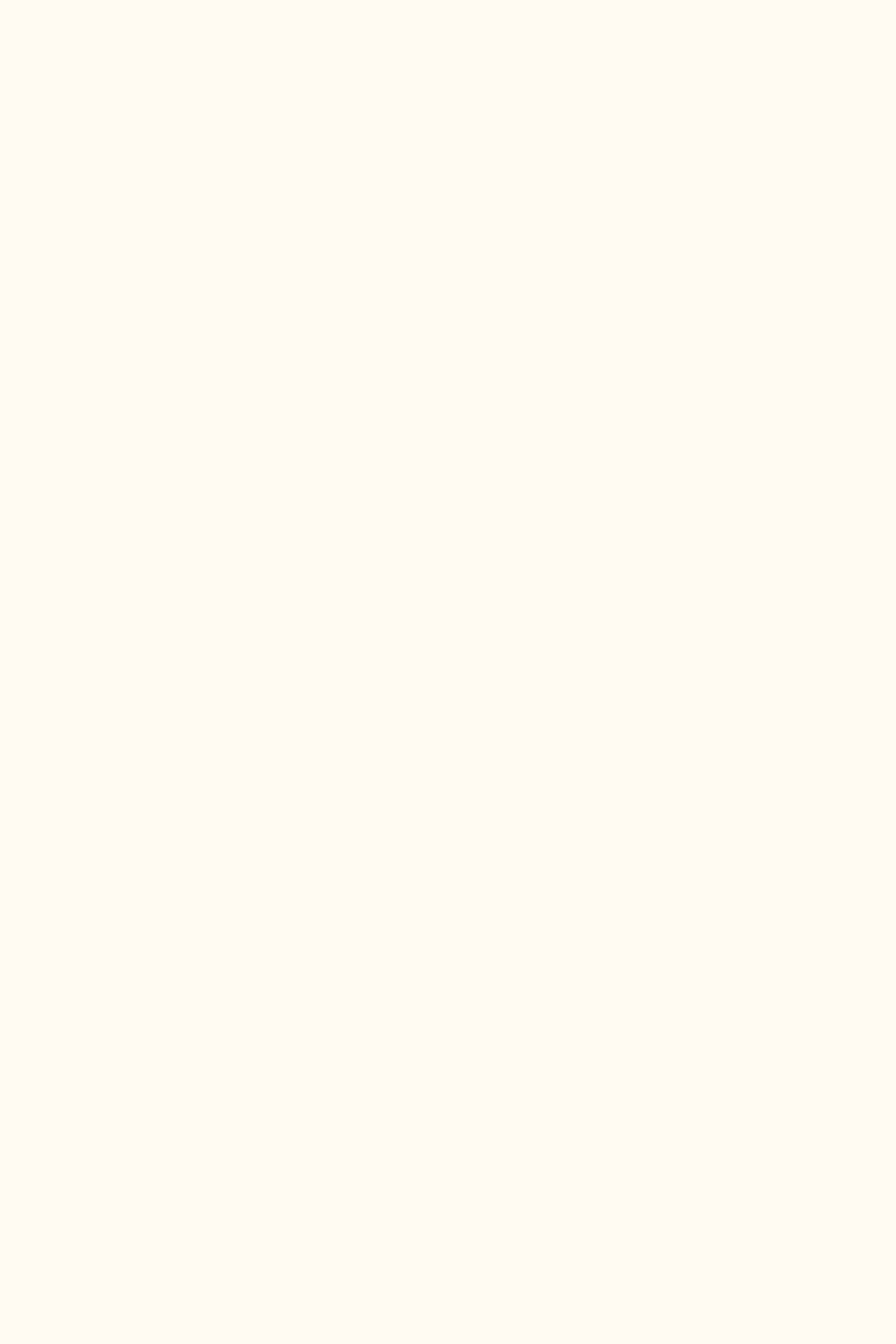
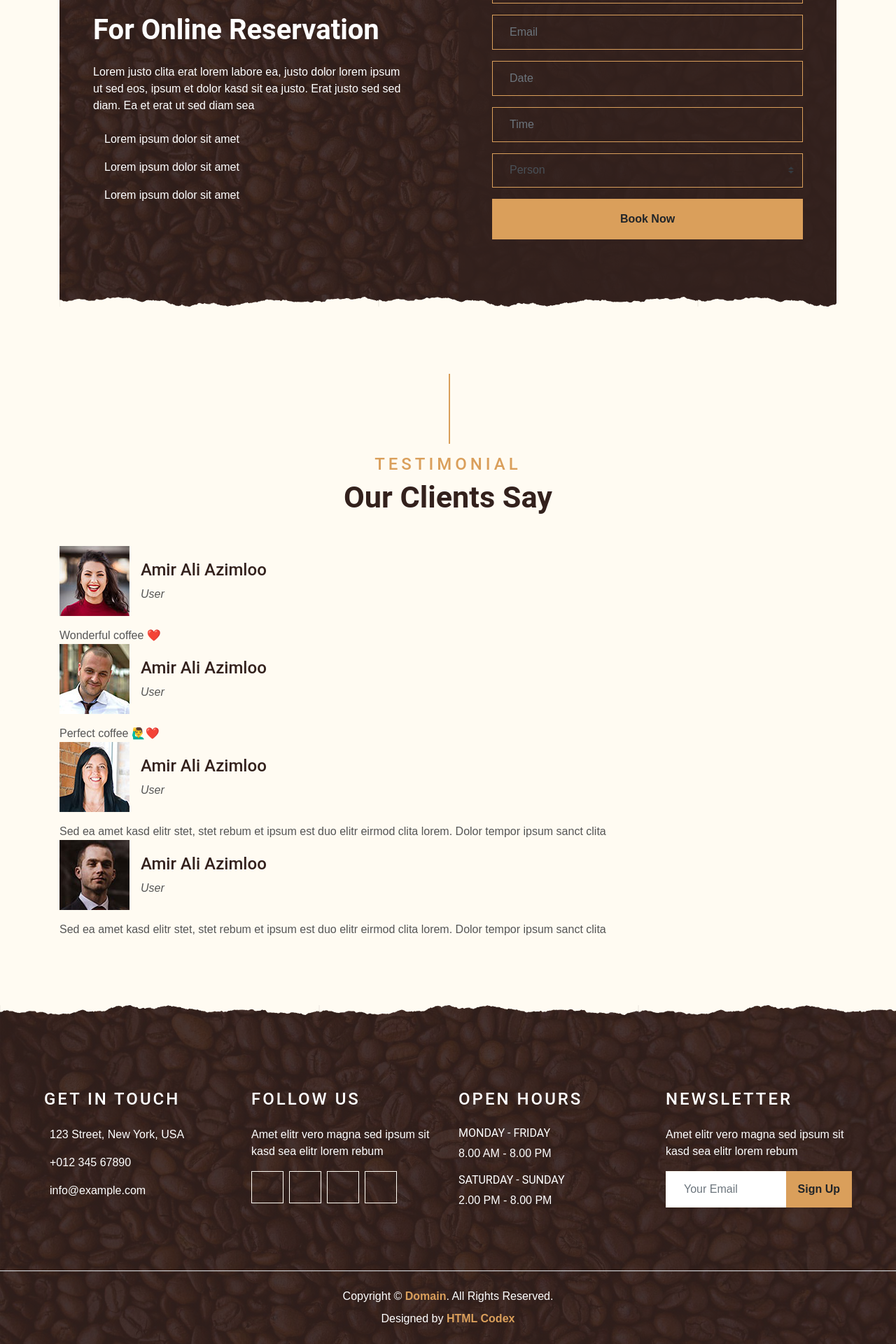
Before and after one commit to AmirAliAzimloo/SSR-SSG-Next13-Pages, a Next.js app: page / in a window 1280 px wide. Shown: the part 4197-6117 px from the top of the page at 70% size. Before the commit the page ends 3936 px from the top, so only its background shows below. Built offline with nearby package versions, Linux system fonts and the light colour scheme; data requests are answered from the project's data file.

Commit message:
footer & comments completed

```diff
--- a/components/modules/Footer/Footer.tsx
+++ b/components/modules/Footer/Footer.tsx
@@ -1,7 +1,108 @@
 import React from "react";
 
 function Footer() {
-  return <div>Footer</div>;
+  return (
+    <div className="container-fluid footer text-white mt-5 pt-5 px-0 position-relative overlay-top">
+      <div className="row mx-0 pt-5 px-sm-3 px-lg-5 mt-4">
+        <div className="col-lg-3 col-md-6 mb-5">
+          <h4
+            className="text-white text-uppercase mb-4"
+            style={{ letterSpacing: "3px" }}
+          >
+            Get In Touch
+          </h4>
+          <p>
+            <i className="fa fa-map-marker-alt mr-2"></i>123 Street, New York, USA
+          </p>
+          <p>
+            <i className="fa fa-phone-alt mr-2"></i>+012 345 67890
+          </p>
+          <p className="m-0">
+            <i className="fa fa-envelope mr-2"></i>info@example.com
+          </p>
+        </div>
+        <div className="col-lg-3 col-md-6 mb-5">
+          <h4
+            className="text-white text-uppercase mb-4"
+            style={{ letterSpacing: "3px" }}
+          >
+            Follow Us
+          </h4>
+          <p>Amet elitr vero magna sed ipsum sit kasd sea elitr lorem rebum</p>
+          <div className="d-flex justify-content-start">
+            <a className="btn btn-lg btn-outline-light btn-lg-square mr-2" href="#">
+              <i className="fab fa-twitter"></i>
+            </a>
+            <a className="btn btn-lg btn-outline-light btn-lg-square mr-2" href="#">
+              <i className="fab fa-facebook-f"></i>
+            </a>
+            <a className="btn btn-lg btn-outline-light btn-lg-square mr-2" href="#">
+              <i className="fab fa-linkedin-in"></i>
+            </a>
+            <a className="btn btn-lg btn-outline-light btn-lg-square" href="#">
+              <i className="fab fa-instagram"></i>
+            </a>
+          </div>
+        </div>
+        <div className="col-lg-3 col-md-6 mb-5">
+          <h4
+            className="text-white text-uppercase mb-4"
+            style={{ letterSpacing: "3px" }}
+          >
+            Open Hours
+          </h4>
+          <div>
+            <h6 className="text-white text-uppercase">Monday - Friday</h6>
+            <p>8.00 AM - 8.00 PM</p>
+            <h6 className="text-white text-uppercase">Saturday - Sunday</h6>
+            <p>2.00 PM - 8.00 PM</p>
+          </div>
+        </div>
+        <div className="col-lg-3 col-md-6 mb-5">
+          <h4
+            className="text-white text-uppercase mb-4"
+            style={{ letterSpacing: "3px" }}
+          >
+            Newsletter
+          </h4>
+          <p>Amet elitr vero magna sed ipsum sit kasd sea elitr lorem rebum</p>
+          <div className="w-100">
+            <div className="input-group">
+              <input
+                type="text"
+                className="form-control border-light"
+                style={{ padding: "25px" }}
+                placeholder="Your Email"
+              />
+              <div className="input-group-append">
+                <button className="btn btn-primary font-weight-bold px-3">
+                  Sign Up
+                </button>
+              </div>
+            </div>
+          </div>
+        </div>
+      </div>
+      <div
+        className="container-fluid text-center text-white border-top mt-4 py-4 px-sm-3 px-md-5"
+        style={{ borderColor: "rgba(256, 256, 256, .1) !important" }}
+      >
+        <p className="mb-2 text-white">
+          Copyright ©{" "}
+          <a className="font-weight-bold" href="#">
+            Domain
+          </a>
+          . All Rights Reserved.
+        </p>
+        <p className="m-0 text-white">
+          Designed by{" "}
+          <a className="font-weight-bold" href="https://htmlcodex.com">
+            HTML Codex
+          </a>
+        </p>
+      </div>
+    </div>
+  );
 }
 
 export default Footer;
--- /dev/null
+++ b/components/modules/Testimonial/Testimonial.tsx
@@ -0,0 +1,23 @@
+import React from "react";
+interface TestimonialProps {
+  profile: string;
+  username: string;
+  body: string;
+}
+
+function Testimonial({ profile, username, body }:TestimonialProps) {
+  return (
+    <div className="testimonial-item">
+      <div className="d-flex align-items-center mb-3">
+        <img className="img-fluid" src={profile} alt="" />
+        <div className="ml-3">
+          <h4>{username}</h4>
+          <i>User</i>
+        </div>
+      </div>
+      <p className="m-0">{body}</p>
+    </div>
+  );
+}
+
+export default Testimonial;
--- a/components/templates/Index/Testimonial.tsx
+++ b/components/templates/Index/Testimonial.tsx
@@ -1,7 +1,32 @@
+import Testimonial from "@/components/modules/Testimonial/Testimonial";
+import { CommentsTypes } from "@/types/serverTypes";
 import React from "react";
 
-function Testimonial() {
-  return <div>Testimonial</div>;
+interface TestimonialsProps{
+  data:CommentsTypes[]
 }
 
-export default Testimonial;
+function Testimonials({ data }:TestimonialsProps) {
+  return (
+    <div className="container-fluid py-5">
+      <div className="container">
+        <div className="section-title">
+          <h4
+            className="text-primary text-uppercase"
+            style={{ letterSpacing: "5px" }}
+          >
+            Testimonial
+          </h4>
+          <h1 className="display-4">Our Clients Say</h1>
+        </div>
+        <div className="owl-carousel testimonial-carousel">
+          {data.slice(0, 4).map((comment) => (
+            <Testimonial {...comment} key={comment.id} />
+          ))}
+        </div>
+      </div>
+    </div>
+  );
+}
+
+export default Testimonials;
--- a/components/templates/Index/reservation.tsx
+++ b/components/templates/Index/reservation.tsx
@@ -1,7 +1,112 @@
 import React from "react";
 
-function reservation() {
-  return <div>reservation</div>;
+function Reservation() {
+  return (
+    <div className="container-fluid my-5">
+      <div className="container">
+        <div className="reservation position-relative overlay-top overlay-bottom">
+          <div className="row align-items-center">
+            <div className="col-lg-6 my-5 my-lg-0">
+              <div className="p-5">
+                <div className="mb-4">
+                  <h1 className="display-3 text-primary">30% OFF</h1>
+                  <h1 className="text-white">For Online Reservation</h1>
+                </div>
+                <p className="text-white">
+                  Lorem justo clita erat lorem labore ea, justo dolor lorem
+                  ipsum ut sed eos, ipsum et dolor kasd sit ea justo. Erat justo
+                  sed sed diam. Ea et erat ut sed diam sea
+                </p>
+                <ul className="list-inline text-white m-0">
+                  <li className="py-2">
+                    <i className="fa fa-check text-primary mr-3"></i>Lorem ipsum
+                    dolor sit amet
+                  </li>
+                  <li className="py-2">
+                    <i className="fa fa-check text-primary mr-3"></i>Lorem ipsum
+                    dolor sit amet
+                  </li>
+                  <li className="py-2">
+                    <i className="fa fa-check text-primary mr-3"></i>Lorem ipsum
+                    dolor sit amet
+                  </li>
+                </ul>
+              </div>
+            </div>
+            <div className="col-lg-6">
+              <div
+                className="text-center p-5"
+                style={{ background: "rgba(51, 33, 29, .8)" }}
+              >
+                <h1 className="text-white mb-4 mt-5">Book Your Table</h1>
+                <form className="mb-5">
+                  <div className="form-group">
+                    <input
+                      type="text"
+                      className="form-control bg-transparent border-primary p-4"
+                      placeholder="Name"
+                      required={true}
+                    />
+                  </div>
+                  <div className="form-group">
+                    <input
+                      type="email"
+                      className="form-control bg-transparent border-primary p-4"
+                      placeholder="Email"
+                      required={true}
+                    />
+                  </div>
+                  <div className="form-group">
+                    <div className="date" id="date" data-target-input="nearest">
+                      <input
+                        type="text"
+                        className="form-control bg-transparent border-primary p-4 datetimepicker-input"
+                        placeholder="Date"
+                        data-target="#date"
+                        data-toggle="datetimepicker"
+                      />
+                    </div>
+                  </div>
+                  <div className="form-group">
+                    <div className="time" id="time" data-target-input="nearest">
+                      <input
+                        type="text"
+                        className="form-control bg-transparent border-primary p-4 datetimepicker-input"
+                        placeholder="Time"
+                        data-target="#time"
+                        data-toggle="datetimepicker"
+                      />
+                    </div>
+                  </div>
+                  <div className="form-group">
+                    <select
+                      className="custom-select bg-transparent border-primary px-4"
+                      style={{ height: "49px" }}
+                    >
+                      <option selected={true}>Person</option>
+                      <option value="1">Person 1</option>
+                      <option value="2">Person 2</option>
+                      <option value="3">Person 3</option>
+                      <option value="3">Person 4</option>
+                    </select>
+                  </div>
+
+                  <div>
+                    <button
+                      className="btn btn-primary btn-block font-weight-bold py-3"
+                      type="submit"
+                    >
+                      Book Now
+                    </button>
+                  </div>
+                </form>
+              </div>
+            </div>
+          </div>
+        </div>
+      </div>
+    </div>
+  );
 }
 
-export default reservation;
+export default Reservation;
--- a/data/db.json
+++ b/data/db.json
@@ -108,7 +108,7 @@
   "comments": [
     {
       "id": 1,
-      "username": "Q_Yolme",
+      "username": "Amir Ali Azimloo",
       "productID": 1,
       "body": "Wonderful coffee ❤️",
       "profile": "/images/testimonial-1.jpg"
@@ -122,21 +122,21 @@
     },
     {
       "id": 3,
-      "username": "Sasan Moqaddas",
+      "username": "Amir Ali Azimloo",
       "productID": 1,
       "body": "Sed ea amet kasd elitr stet, stet rebum et ipsum est duo elitr eirmod clita lorem. Dolor tempor ipsum sanct clita",
       "profile": "/images/testimonial-3.jpg"
     },
     {
       "id": 4,
-      "username": "Alireza Rezaei",
+      "username": "Amir Ali Azimloo",
       "productID": 2,
       "body": "Sed ea amet kasd elitr stet, stet rebum et ipsum est duo elitr eirmod clita lorem. Dolor tempor ipsum sanct clita",
       "profile": "/images/testimonial-4.jpg"
     },
     {
       "id": 5,
-      "username": "Mmd Mohammadi",
+      "username": "Amir Ali Azimloo",
       "productID": 1,
       "body": "Sed ea amet kasd elitr stet, stet rebum et ipsum est duo elitr eirmod clita lorem. Dolor tempor ipsum sanct clita",
       "profile": "/images/testimonial-4.jpg"
--- a/pages/index.tsx
+++ b/pages/index.tsx
@@ -1,15 +1,19 @@
+import Footer from "@/components/modules/Footer/Footer";
 import About from "@/components/templates/Index/About";
 import Menu from "@/components/templates/Index/Menu";
 import Offer from "@/components/templates/Index/Offer";
 import Services from "@/components/templates/Index/Services";
 import Slider from "@/components/templates/Index/Slider";
-import { MenuTypes, ServicesTypes } from "@/types/serverTypes";
+import Testimonials from "@/components/templates/Index/Testimonial";
+import Reservation from "@/components/templates/Index/reservation";
+import { CommentsTypes, MenuTypes, ServicesTypes } from "@/types/serverTypes";
 import React from "react";
 
 interface IndexProps {
   data: {
     services: ServicesTypes[],
     menu: MenuTypes[],
+    comments: CommentsTypes[]
   };
 }
 
@@ -22,6 +26,9 @@ const Index: React.FC<IndexProps> = ({ data }) => {
       <Services services={data.services}/>
       <Offer/>
       <Menu  data={data.menu} />
+      <Reservation />
+      <Testimonials data={data.comments} />
+      <Footer />
     </>
   );
 };
@@ -33,11 +40,15 @@ export async function getStaticProps(context:any){
   const menuResponse = await fetch("http://localhost:4000/menu");
   const menuData: MenuTypes[] = await menuResponse.json();
 
+  const commentsResponse = await fetch("http://localhost:4000/comments");
+  const commentsData:CommentsTypes[] = await commentsResponse.json();
+
   return {
     props:{
       data:{
         services,
         menu: menuData,
+        comments: commentsData,
       }
     },
     revalidate: 60 * 60 * 12
```
Also changed, not shown: types/serverTypes.ts (+8 -0 lines).
